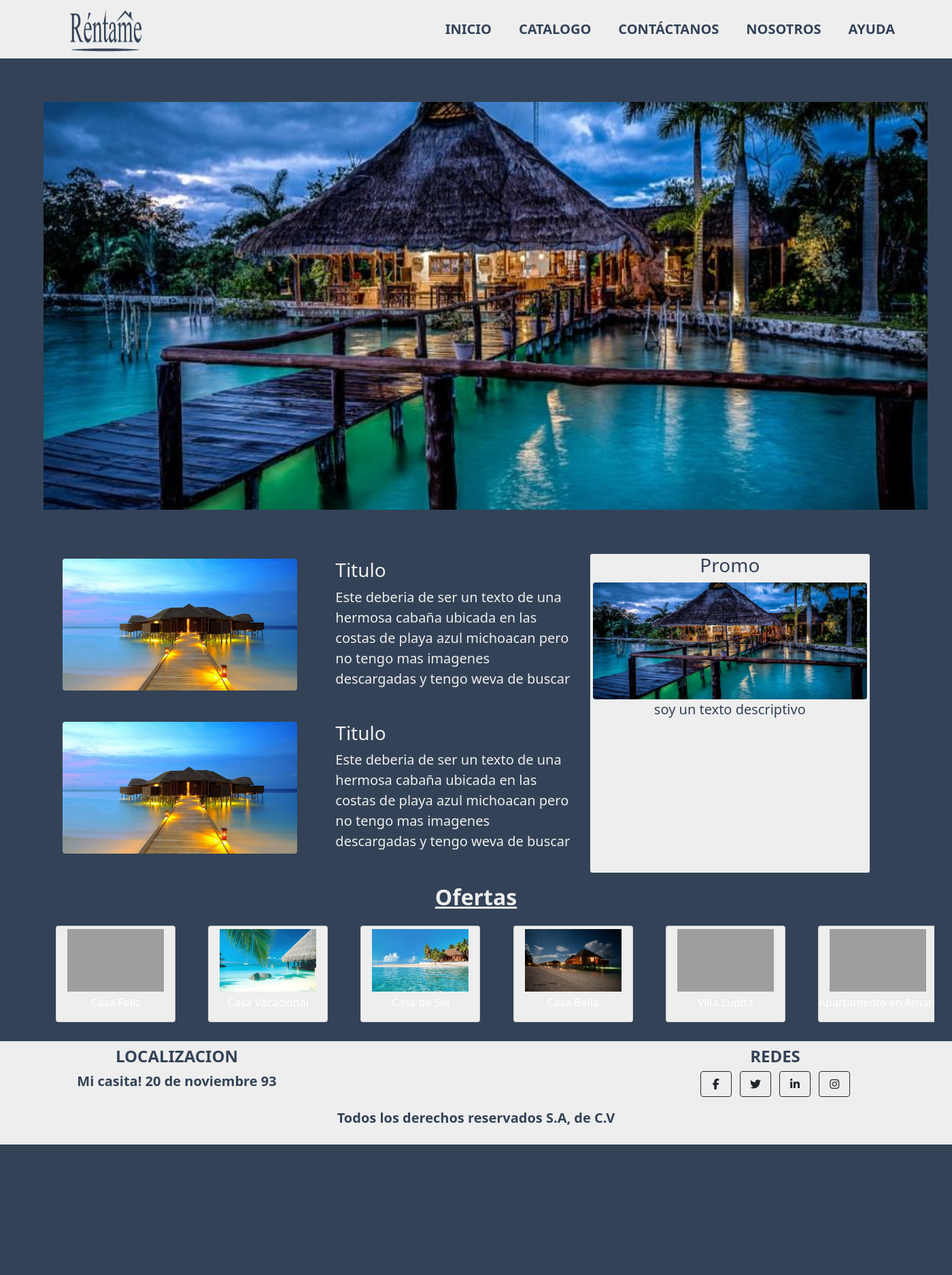
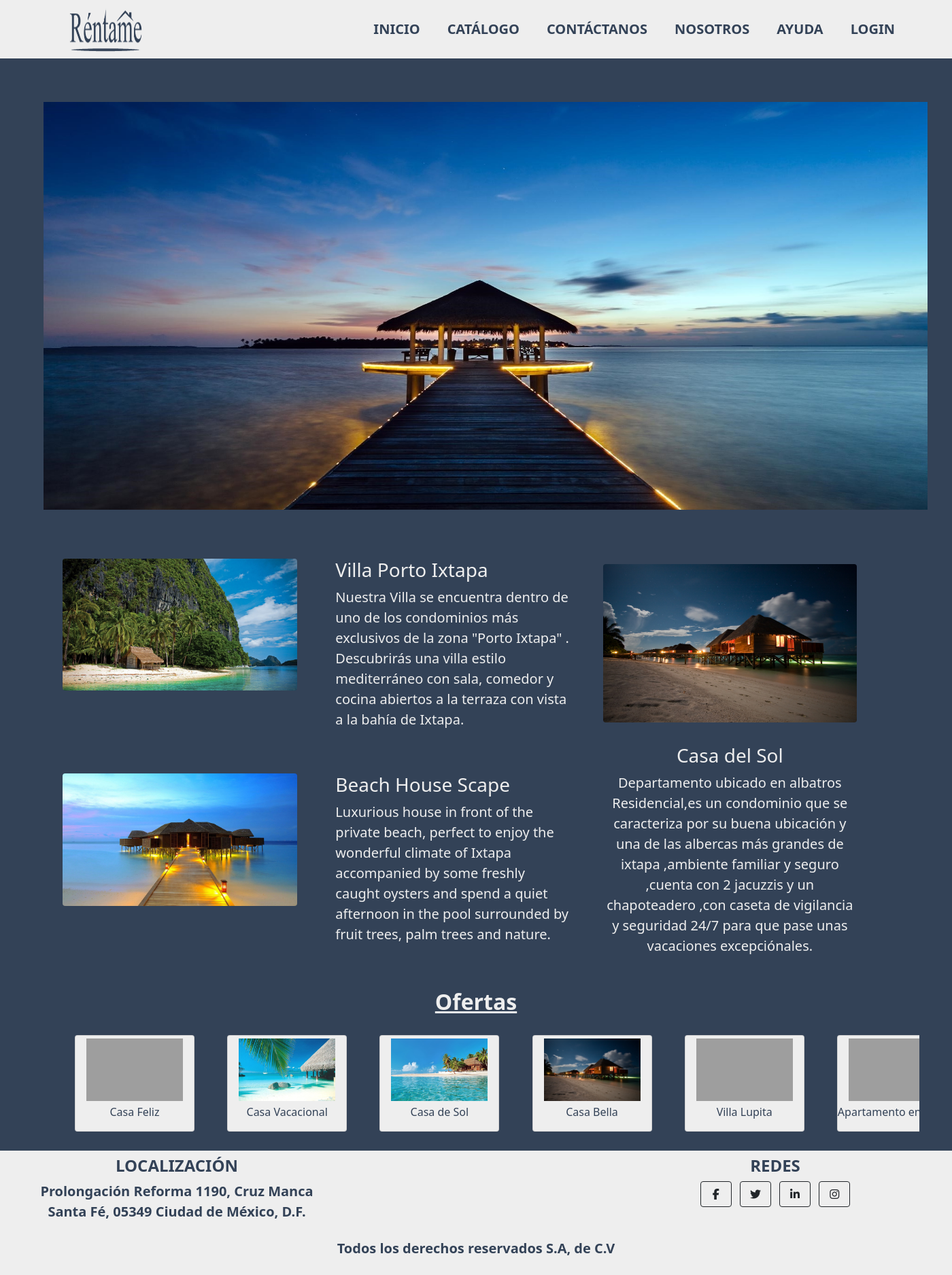
Before and after one commit to EdyRodriguez/Rentame, a Django app: page / in a window 1400 px wide. Shown: the whole page at 68% size. Before the commit the page ends 1684 px from the top, so only its background shows below. Run offline with Django 3.2, Linux system fonts and the light colour scheme; data comes from the database, SQL or seed files in the repository; both versions use the stored data as it was after the commit; parts of the project's set-up code (start-up, migrations or seed data) failed here and were passed over; some libraries are stand-ins or nearby versions; grey boxes are pictures that could not be loaded.

Commit message:
Textos e imagenes arregados

```diff
--- a/inicio/templates/inicio/administrador.html
+++ b/inicio/templates/inicio/administrador.html
@@ -6,7 +6,7 @@
 
 <div class="mt-5 mb-5 ">
 
-    <h2 class="text-center text-decoration-underline fw-bold textocolor">Catalogo</h2>
+    <h2 class="text-center text-decoration-underline fw-bold textocolor">Catálogo</h2>
     <div class="container row mt-5 " style="margin:0 auto">
 
 
@@ -35,7 +35,7 @@
                     <li class="list-group-item footer-text fs-7" style="background-color: #EEEEEE;">Baños: {{cabain.bathrooms}}</li>
                   </ul>
 
-                  <a href="{%url 'Cabañas' cabain.id%}" class="btn text-light" style="background-color: #334257;">Washar</a>
+                  <a href="{%url 'Cabañas' cabain.id%}" class="btn text-light" style="background-color: #334257;">Detalles</a>
                 </div>
             </div>
 
--- a/inicio/templates/inicio/contacto.html
+++ b/inicio/templates/inicio/contacto.html
@@ -54,7 +54,7 @@
             <div class="card mt-3 footer-text p-2 mb-5" style="background-color:#EEEEEE;">
 
                     <h3 class="text-center fw-bold">Mas información</h3>
-                    <p class="fw-bold fs-5 text-center ">5 de febrero #361, Zacapu, Michoacán, México</p>
+                    <p class="fw-bold fs-5 text-center ">Prolongación Reforma 1190, Cruz Manca Santa Fé, 05349 Ciudad de México, D.F.</p>
                     <p class="fw-bold fs-5 text-center ">renta@mecompany.com.mx</p>
                     <p class="fw-bold fs-5 text-center ">4361262495</p>
 
--- a/inicio/templates/inicio/encabezado.html
+++ b/inicio/templates/inicio/encabezado.html
@@ -31,11 +31,11 @@
             <div class="collapse navbar-collapse" id="navbarResponsive">
                 <ul class="navbar-nav ms-auto">
                     <li class="nav-item mx-0 mx-lg-1"><a class="nav-link py-3 px-0 px-lg-3 rounded lead footer-text fw-bolder" href="{%url 'Principal'%}">Inicio</a></li>
-                    <li class="nav-item mx-0 mx-lg-1"><a class="nav-link py-3 px-0 px-lg-3 rounded lead footer-text fw-bolder" href="{%url 'Admin'%}">Catalogo</a></li>
+                    <li class="nav-item mx-0 mx-lg-1"><a class="nav-link py-3 px-0 px-lg-3 rounded lead footer-text fw-bolder" href="{%url 'Admin'%}">Catálogo</a></li>
                     <li class="nav-item mx-0 mx-lg-1"><a class="nav-link py-3 px-0 px-lg-3 rounded lead footer-text fw-bolder" href="{%url 'Contactanos'%}">Contáctanos</a></li>
                     <li class="nav-item mx-0 mx-lg-1"><a class="nav-link py-3 px-0 px-lg-3 rounded lead footer-text fw-bolder" href="{%url 'Nosotros'%}">Nosotros</a></li>
                     <li class="nav-item mx-0 mx-lg-1"><a class="nav-link py-3 px-0 px-lg-3 rounded lead footer-text fw-bolder" href="{%url 'Ayuda'%}">Ayuda</a></li>
-
+                    <li class="nav-item mx-0 mx-lg-1"><a class="nav-link py-3 px-0 px-lg-3 rounded lead footer-text fw-bolder" href="/admin/">Login</a></li>
                 </ul>
             </div>
         </div>
@@ -56,10 +56,9 @@
         <div class="row justify-content-between">
             <!-- Footer Location-->
             <div class="col-lg-4 mb-lg-0 text-center mt-2">
-                <h4 class="text-uppercase footer-text fw-bold ">Localizacion</h4>
+                <h4 class="text-uppercase footer-text fw-bold ">Localización</h4>
                 <p class="lead footer-text fw-bolder">
-                    Mi casita!
-                    20 de noviembre 93
+                    Prolongación Reforma 1190, Cruz Manca Santa Fé, 05349 Ciudad de México, D.F.
                 </p>
             </div>
             <!-- Footer Social Icons-->
--- a/inicio/templates/inicio/principal.html
+++ b/inicio/templates/inicio/principal.html
@@ -13,7 +13,7 @@
     {%load static%}
 
 
-              <img class="image-fluid mt-5" src="{% static 'inicio/images/quienes_somos.jpg' %}" alt="Quienes Somos" width="1300"
+    <img class="image-fluid mt-5" src="{% static 'inicio/images/cabaña 1.jpg' %}" alt="Quienes Somos" width="1300"
       height="600">
 
 
@@ -22,51 +22,66 @@
     <div class="row g-2">
       <div class="container row col-8">
         <div class="col-6">
-              <div class="p-3  text-center "><img class="rounded img-fluid mx-auto d-block" src="{% static 'inicio/images/nosotros.jpg' %}" alt="Quienes Somos"></div>
+          <div class="p-3  text-center "><img class="rounded img-fluid mx-auto d-block"
+              src="{% static 'inicio/images/cabaña 3.jpg' %}" alt="Quienes Somos"></div>
         </div>
         <div class="col-6">
-              <div class="p-3"><h3 class="textocolor">Titulo</h3>
-                <p class="fs-5 textocolor">Este deberia de ser un texto de una hermosa cabaña ubicada en las costas de playa azul michoacan pero no tengo mas imagenes descargadas  y tengo weva de buscar</p>
+          <div class="p-3">
+            <h3 class="textocolor">Villa Porto Ixtapa</h3>
+            <p class="fs-5 textocolor">Nuestra Villa se encuentra dentro de uno de los condominios más exclusivos de la
+              zona "Porto Ixtapa" . Descubrirás una villa estilo mediterráneo con sala, comedor y cocina abiertos a la
+              terraza con vista a la bahía de Ixtapa.</p>
           </div>
         </div>
         <div class="col-6">
-              <div class="p-3 "><img class="rounded img-fluid mx-auto d-block" src="{% static 'inicio/images/nosotros.jpg' %}" alt="Quienes Somos"></div>
+          <div class="p-3 "><img class="rounded img-fluid mx-auto d-block"
+              src="{% static 'inicio/images/nosotros.jpg' %}" alt="Quienes Somos"></div>
         </div>
         <div class="col-6">
-              <div class="p-3 "><h3 class="textocolor">Titulo</h3>
-                <p class="fs-5 textocolor">Este deberia de ser un texto de una hermosa cabaña ubicada en las costas de playa azul michoacan pero no tengo mas imagenes descargadas  y tengo weva de buscar</p>
+          <div class="p-3 ">
+            <h3 class="textocolor">Beach House Scape</h3>
+            <p class="fs-5 textocolor">Luxurious house in front of the private beach, perfect to enjoy the wonderful
+              climate of Ixtapa accompanied by some freshly caught oysters and spend a quiet afternoon in the pool
+              surrounded by fruit trees, palm trees and nature.</p>
           </div>
         </div>
       </div>
-        <div class="card col-xl-4 col-lg-4  col-sm-12 text-center bgcard" >
-            <h3 class="footer-text">Promo</h3>
-            <img class="rounded img-fluid mx-auto d-block" src="{% static 'inicio/images/quienes_somos.jpg' %}" alt="Quienes Somos">
-            <p class="fs-5 footer-text fs-5">soy un texto descriptivo</p>
+      <div class="col-xl-4 col-lg-4  col-sm-12 text-center">
+        <div class="">
+          <div class="p-3 "><img class="rounded img-fluid mx-auto d-block"
+              src="{% static 'inicio/images/cabaña 2.jpg' %}" alt="Quienes Somos"></div>
+        </div>
+        <div class="">
+          <div class="p-3 ">
+            <h3 class="textocolor">Casa del Sol</h3>
+            <p class="fs-5 textocolor">Departamento ubicado en albatros Residencial,es un condominio que se caracteriza
+              por su buena ubicación y una de las albercas más grandes de ixtapa ,ambiente familiar y seguro ,cuenta con
+              2 jacuzzis y un chapoteadero ,con caseta de vigilancia y seguridad 24/7 para que pase unas vacaciones
+              excepciónales.</p>
+          </div>
+        </div>
+      </div>
     </div>
   </div>
 
-
-
-
-
-    </div>
   <h2 class="text-center text-decoration-underline mb-2 fw-bold textocolor">Ofertas</h2>
-    <div class="scrollmenu text-center   " style="width: 102%; background-color: #334257; display: inline-block; overflow: auto;
-    white-space: nowrap;" >
+  <div class="container text-center mt-3">
+    <div class="scrollmenu text-center   " style="width: 100%; background-color: #334257;margin-left:2vh;margin-right:2vh; display: inline-block; overflow: auto;
+    white-space: nowrap;">
 
       {% for cabain in cabain %}
-      <a href="{%url 'Cabañas' cabain.id%}" >
+      {%if cabain.oferta%}
+      <a href="{%url 'Cabañas' cabain.id%}">
         <div class="card mb-2" style="width: 11rem; margin-left:2vh; background-color: #EEEEEE; display: inline-block;">
           <img class="p-1" src="{{cabain.image.url}}" alt="" height="100rem" width="150rem">
-          <p>{{cabain.title}}</p>
+          <p class="footer-text">{{cabain.title}}</p>
         </div>
       </a>
 
-
+      {%endif%}
 
       {%endfor%}
-
     </div>
   </div>
-
+</div>
 {%endblock%}
--- a/inicio/views.py
+++ b/inicio/views.py
@@ -1,12 +1,13 @@
-from django.shortcuts import render, HttpResponse
+from django.shortcuts import render, HttpResponse, redirect
 from .models import Cabains
 from django.contrib import admin
+
 # Create your views here.
 
 # Create your views here.
 
 def principal(request):
-    cabain = Cabains.objects.filter(oferta=True)
+    cabain = Cabains.objects.all()
     count =False;
     return render(request,"inicio/principal.html",{'cabain':cabain,'count':count})
 
```
Also changed, not shown: db.sqlite3, inicio/static/inicio/images/cabaña 1.jpg (added), inicio/static/inicio/images/cabaña 2.jpg (added), inicio/static/inicio/images/cabaña 3.jpg (added), media/fotos/cabaña_2.jpg (added), media/fotos/cabaña_3.jpg (added), media/fotos/cabaña_4.jpg (added), media/fotos/cabaña_5.jpg (added), media/fotos/mapa.png (added), 3 other files. Lines whose indentation alone changed are shown as unchanged.
